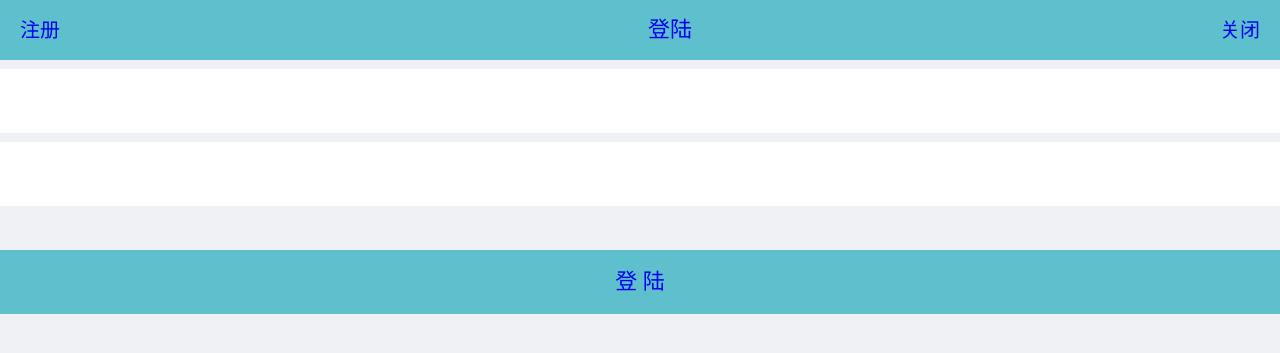
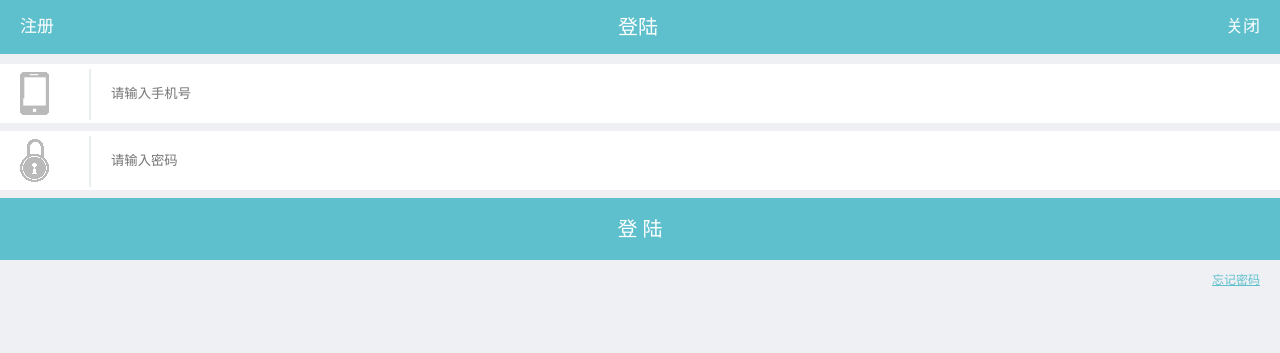
Before and after one commit to WAWZ/TASK, a PHP site: page /csstask4.html in a window 1280 px wide. Shown: the top 353 px of the page. Run offline with PHP 8.4, Linux system fonts and the light colour scheme.

Commit message:
taskovered

```diff
--- a/csstask4/csstask4.css
+++ b/csstask4/csstask4.css
@@ -1,62 +1,68 @@
  body{
-    padding:0;
-    margin:0;
-     background:#eff0f4;
-     height: 100%;
+     padding: 0;
+     margin: 0;
+     background-color:#eff0f4;
 }
- a{
-     text-decoration: none;
- }
+.page{
+   width: 100%;
+}
+.none-decoration{
+    text-decoration: none;
+    color:#ffffff;
+}
  header{
      width:100%;
-     height:60px;
-     background:#5fc0cd;
+     height:54px;
+     background-color:#5fc0cd;
+     position: fixed;
+     top: 0;
  }
- .left{
+ .inline-block{
+     display: inline-block;
+ }
+.header-1{ display: inline-block;
+    height:54px;
+    line-height:54px;
+    text-align:center;
+}
+ .header-left{padding-left:20px;float:left;font-size:17px;}
+ .header-middle{position:absolute;left:50%;margin-left:-22px;font-size:20px;}
+ .header-right{float:right;padding-right:20px;font-size:17px;}
+main{
+    width:100%;
+    margin-top: 64px;
+}
+.main-top{width:100%;height:59px;background-color: #fff;margin-top: 8px;}
+.main-middle{width:100%;height:59px;background-color: #fff;margin-top: 8px;}
+.main-bottom{width:100%;height:62px;background-color:#5fc0cd;margin-top: 8px;line-height: 62px;text-align: center;font-size: 20px;}
+.image1{
+    margin:8px 20px;
     float:left;
-     padding-left:20px;
-     height:60px;
-     text-align:center;
-     line-height:60px;
-     font-size:20px;
- }
- .middle{
-     font-size:22px;
-     height:60px;
-     line-height:60px;
-     text-align: center;
-     margin-left:-44px;
- }
- .right{
-     position:absolute;
-     top:0;
-     right:0;
-     padding-right:20px;
-     height:60px;
-     text-align:center;
-     line-height:60px;
-     font-size:20px;
- }
-
-.box1{
+}
+ input{
+     padding:0;}
+.image3{
+    margin:3.5px 20px;
+    float:left;
+}
+input{
+    text-align: left;
+    line-height: 59px;
+    border: none;
+    float: left;
+}
+input{
+    border-style: none;
+    line-height: 59px;
+}
+footer{
     width:100%;
-    background: #fff;
-    height: 64px;
-    margin-top:9px ;
-    margin-bottom:9px;
 }
-.box2{
-    width:100%;
-    background:#fff;
-    height:64px;
-    margin-bottom:44px;
+.end{
+    padding-right: 20px;
+    float:right;
+    height:40px;
+    line-height:40px;
+    text-align: center;
+    font-size:12px;
 }
-.box3{
-    width:100%;
-    background: #5fc0cd;
-    height:64px;
-    font-size:22px;
-    color:#fff;
-    text-align:center;
-    line-height:64px;
-}
--- a/csstask4/csstask4.html
+++ b/csstask4/csstask4.html
@@ -7,15 +7,31 @@
     <link href="csstask4.css" rel="stylesheet" type="text/css">
 </head>
 <body>
-    <header>
-       <div class="left"><a href="###">注册</a></div>
-        <div class="middle"><a href="###">登陆</a></div>
-        <div class="right"><a href="###">关闭</a></div>
-    </header>
-    <main>
-        <div class="box1"></div>
-        <div class="box2"></div>
-        <div class="box3"><a href="#">登&nbsp;陆</a></div>
-    </main>
+    <div class="page">
+        <header>
+            <div class="header-left header-1 "><a href="###" class="none-decoration">注册</a></div>
+            <div class="header-middle header-1"><a href="###" class="none-decoration">登陆</a></div>
+            <div class="header-right header-1"><a href="###" class="none-decoration">关闭</a></div>
+        </header>
+
+        <main>
+            <div class="main-top">
+              <img class="image1" src="photo/TASK4-1.png" width="29px" height="43px">
+              <img class="image3" src="photo/TASK4-3.png">
+              <input type="text" name="telphone" placeholder="请输入手机号">
+            </div>
+            <div class="main-middle">
+                <img class="image1" src="photo/TASK4-2.png" width="29px" height="43px">
+                <img class="image3" src="photo/TASK4-3.png">
+                <input type="password" name="password"  placeholder="请输入密码">
+            </div>
+            <div class="main-bottom">
+                <a href="###" class="none-decoration">登&nbsp;陆</a>
+            </div>
+        </main>
+        <footer>
+            <div class="end"><a href="###" style="color:#5fc0cd;">忘记密码</a></div>
+        </footer>
+    </div>
 </body>
 </html>
```
